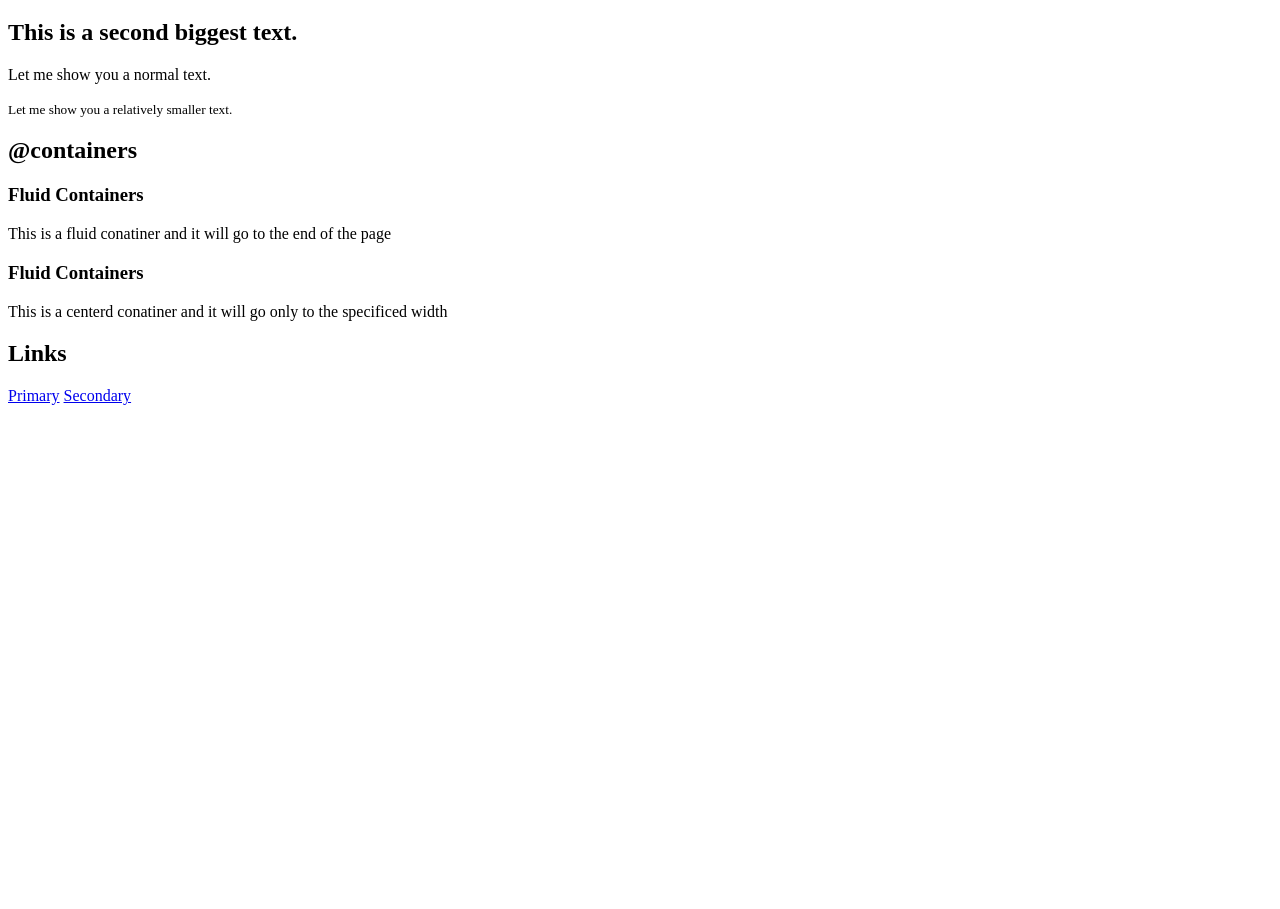
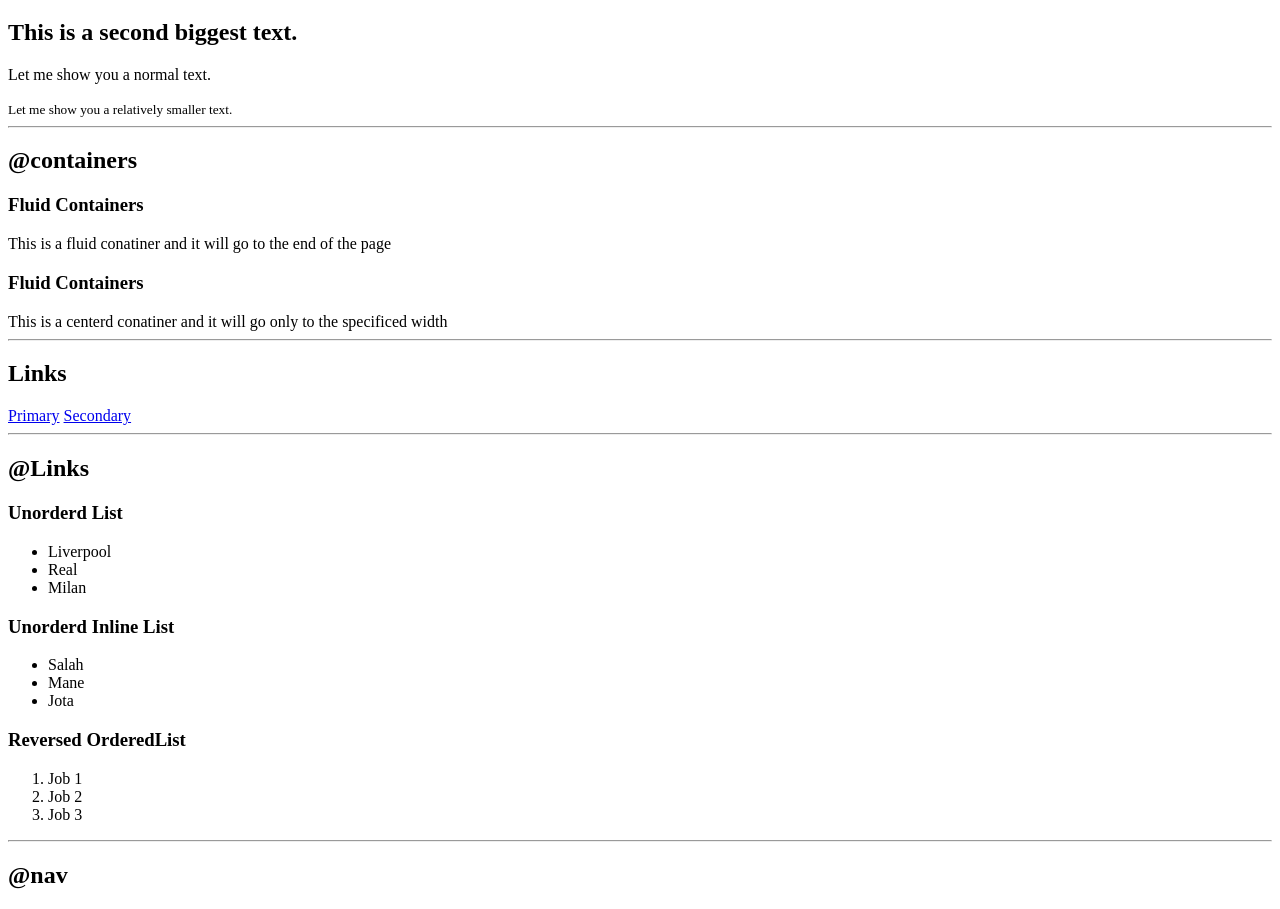
Before and after one commit to viveksuarez7/neog-camp-lesson-3.1, a plain HTML site: page index.html in a window 1280 px wide. Shown: the part 224-1133 px from the top of the page. Before the commit the page ends 800 px from the top, so only its background shows below. Drawn offline with Linux system fonts and the light colour scheme.

Commit message:
chore:added more html

```diff
--- a/index.html
+++ b/index.html
@@ -1,17 +1,19 @@
 <!DOCTYPE html>
 <html lang="en">
+
 <head>
     <meta charset="UTF-8">
     <meta http-equiv="X-UA-Compatible" content="IE=edge">
     <meta name="viewport" content="width=device-width, initial-scale=1.0">
     <title>Component Library</title>
 </head>
+
 <body>
 
     <h1>Vivek's Component Library</h1>
     <p>I am attending neog.camp and i will make a Library that will make all my projects look good and consistent.</p>
 
-    <hr >
+    <hr>
 
     <h2>@Typography</h2>
 
@@ -19,6 +21,8 @@
     <h2>This is a second biggest text.</h2>
     <p>Let me show you a normal text.</p>
     <small>Let me show you a relatively smaller text.</small>
+
+    <hr>
 
     <h2>@containers</h2>
 
@@ -29,9 +33,42 @@
     <h3>Fluid Containers</h3>
     <div>This is a centerd conatiner and it will go only to the specificed width</div>
 
+    <hr>
+
     <h2>Links</h2>
     <a href="/">Primary</a>
     <a href="/">Secondary</a>
 
+    <hr>
+
+    <h2>@Links</h2>
+    <h3>Unorderd List</h3>
+    <ul>
+        <li>Liverpool</li>
+        <li>Real</li>
+        <li>Milan</li>
+    </ul>
+
+    <h3>Unorderd Inline List</h3>
+    <ul>
+        <li>Salah</li>
+        <li>Mane</li>
+        <li>Jota</li>
+    </ul>
+
+    <h3>Reversed OrderedList</h3>
+    <ol>
+        <li>Job 1</li>
+        <li>Job 2</li>
+        <li>Job 3</li>
+    </ol>
+
+    <hr>
+
+    <h2>@nav</h2>
+
+
+
 </body>
+
 </html>
```
